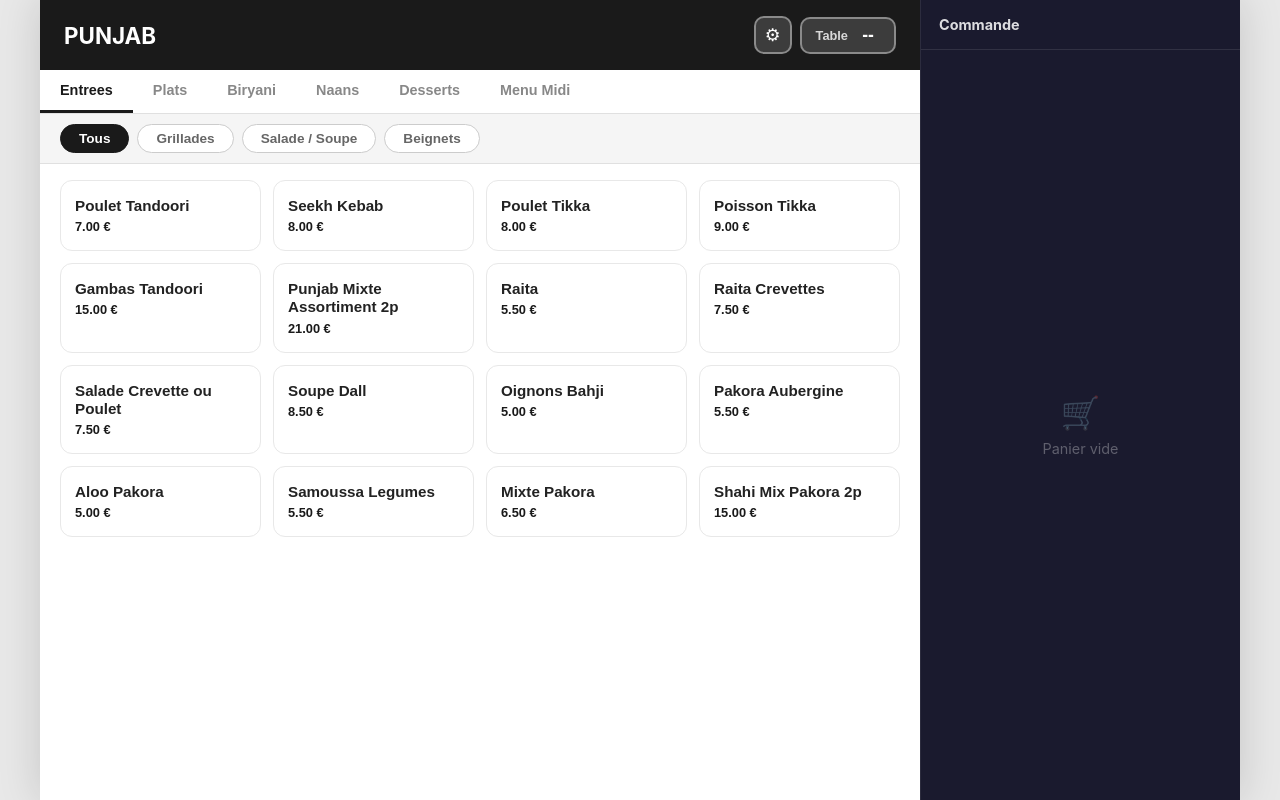
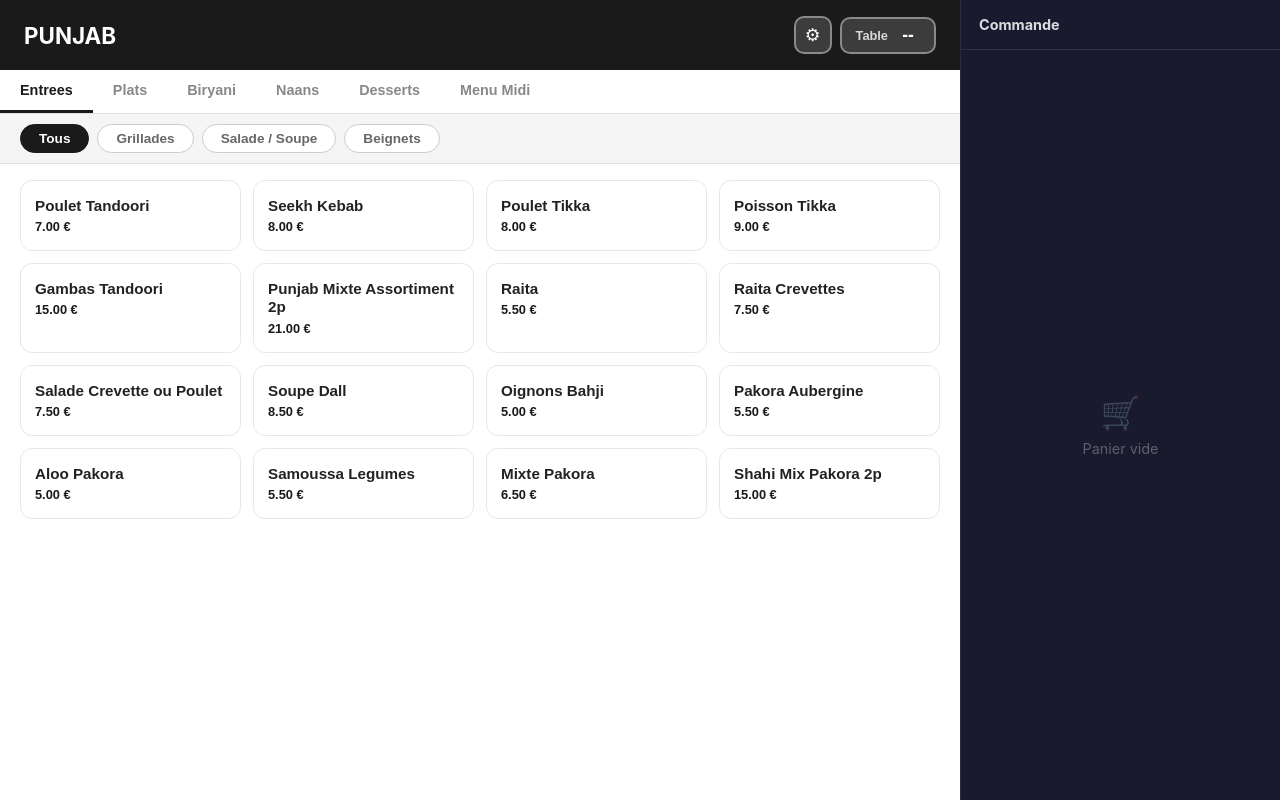
Before and after one commit to Arthur-valton/punjab-restaurant, a React (Vite) app: page / in a window 1280 px wide. Built offline with nearby package versions, Linux system fonts and the light colour scheme.

Commit message:
Full width on desktop

```diff
--- a/src/App.css
+++ b/src/App.css
@@ -1096,12 +1096,12 @@
 
 /* Desktop (≥ 1024px) */
 @media (min-width: 1024px) {
-  body { background: #e8e8e8; }
+  body { background: #fff; }
 
   .app {
-    max-width: 1200px;
+    max-width: 100%;
+    width: 100%;
     flex-direction: row;
-    box-shadow: 0 0 40px rgba(0,0,0,0.15);
   }
 
   .app-main {
```
